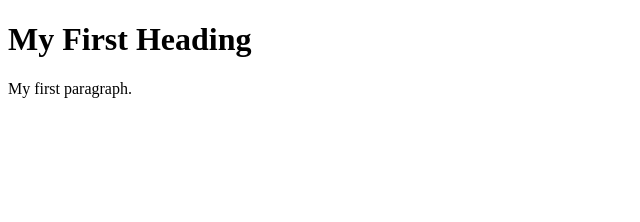
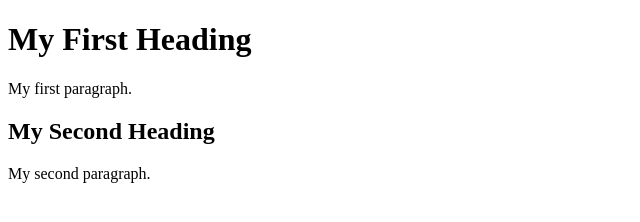
Before and after one commit to Sammbroac/git-project1, a plain HTML site: page index.html in a window 1280 px wide. Shown: the whole page, without its empty margins (0-640 px from the left). Drawn offline with Linux system fonts and the light colour scheme.

Commit message:
second commit

```diff
--- a/index.html
+++ b/index.html
@@ -6,5 +6,10 @@
 
 <p>My first paragraph.</p>
 
+<h2>My Second Heading</h2>
+
+<p>My second paragraph.</p>
+
+
 </body>
 </html>
```
